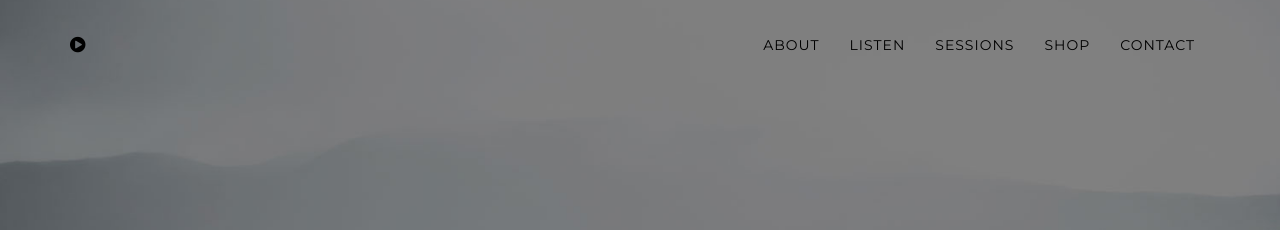
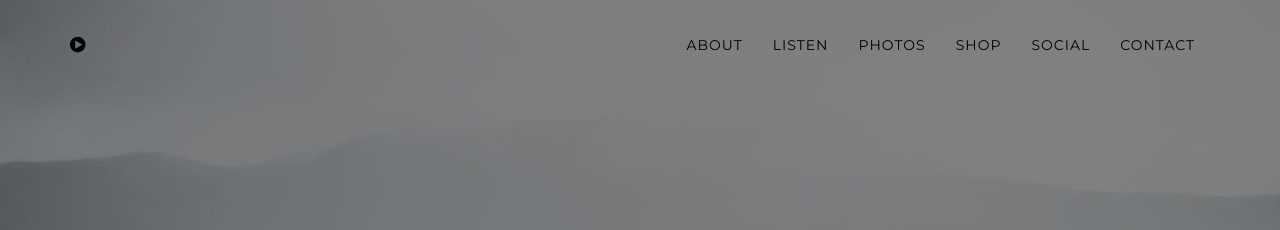
Before and after one commit to gianguitar/gsolo.github.io, a Jekyll site: the page built from index.html, in a window 1280 px wide. Shown: the top 230 px of the page. Built offline with Jekyll 4.4.1, drawn with Linux system fonts in a browser that asks for light colours.

Commit message:
Update navigation.html

```diff
--- a/_includes/navigation.html
+++ b/_includes/navigation.html
@@ -24,11 +24,14 @@
                     <a class="page-scroll" href="#listen">Listen</a>
                 </li>
                 <li>
-                    <a class="page-scroll" href="#session">Sessions</a>
+                    <a class="page-scroll" href="#session">Photos</a>
                 </li>
                 <li>
                     <a class="page-scroll" href="#shop">Shop</a>
                 </li>
+                <li>
+                    <a class="page-scroll" href="#social">Social</a>
+                </l1>
                 <li>
                     <a class="page-scroll" href="#contact">Contact</a>
                 </li>
```
